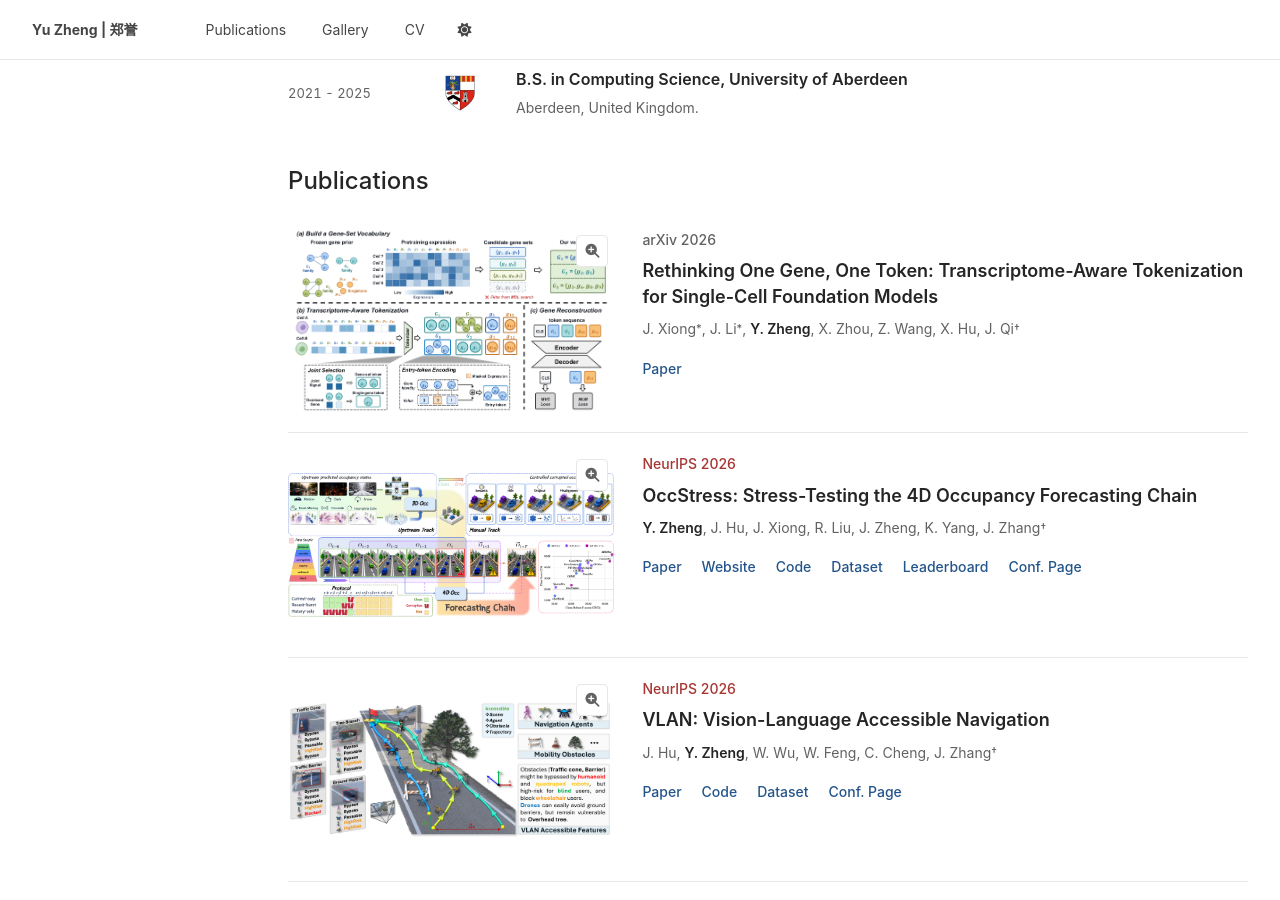
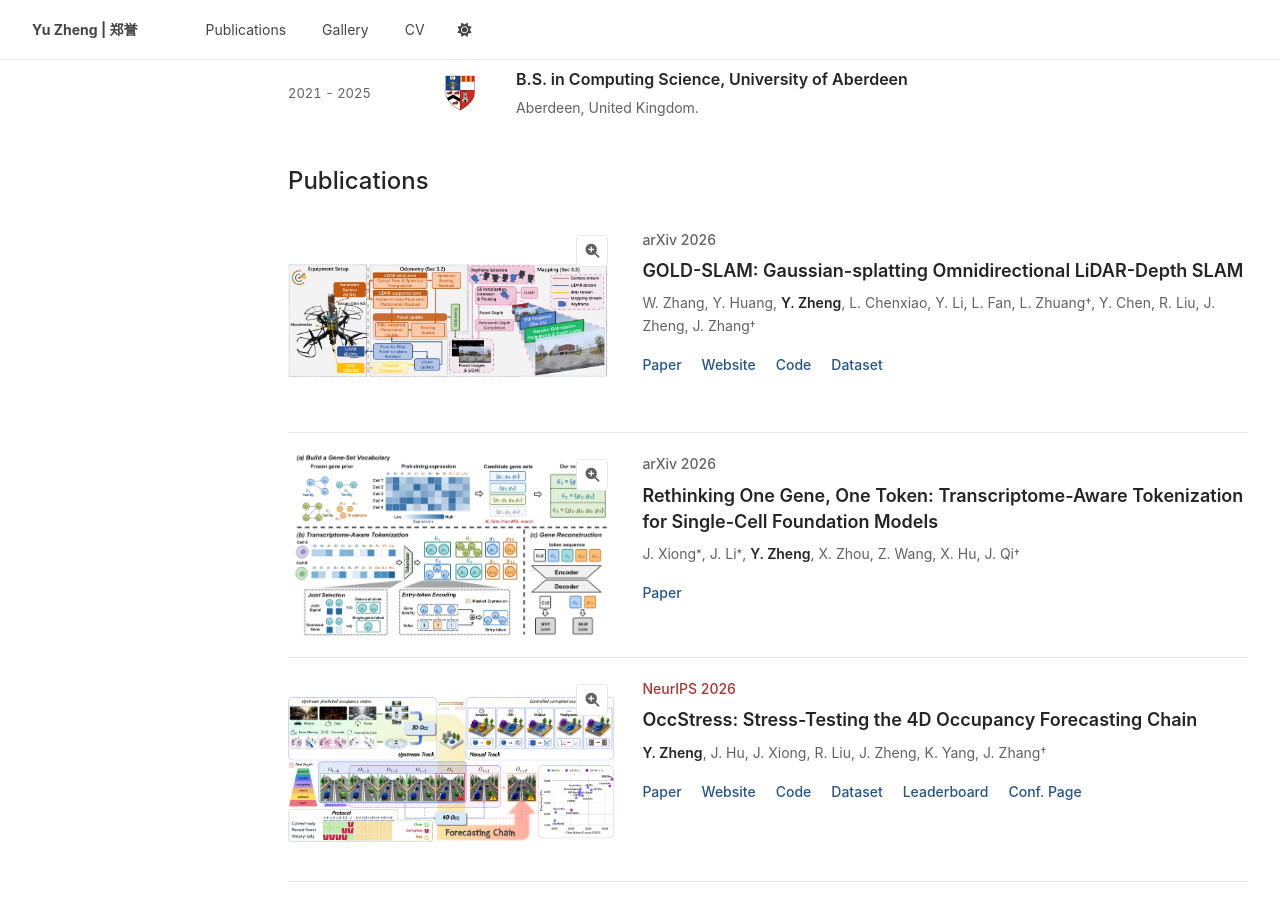
Before and after one commit to FaterYU/FaterYU.github.io, a Jekyll site: the page built from _pages/about.md, in a window 1280 px wide and 900 px high, scrolled down 908 px. Built offline with Jekyll 4.4.1, drawn with Linux system fonts in a browser that asks for light colours; some web fonts are replaced.

Commit message:
Add GOLD-SLAM publication, overview figure and resource links

```diff
--- a/_data/profile.yml
+++ b/_data/profile.yml
@@ -36,6 +36,36 @@ news:
 
 publications:
   # Sort by first preprint month, except the NeurIPS papers use their acceptance month.
+  - venue: "arXiv 2026"
+    sort_month: "2026-11"
+    title: "GOLD-SLAM: Gaussian-splatting Omnidirectional LiDAR-Depth SLAM"
+    id: "gold-slam"
+    authors:
+      - name: "W. Zhang"
+      - name: "Y. Huang"
+      - name: "Y. Zheng"
+        highlight: true
+      - name: "L. Chenxiao"
+      - name: "Y. Li"
+      - name: "L. Fan"
+      - name: "L. Zhuang"
+        corresponding: true
+      - name: "Y. Chen"
+      - name: "R. Liu"
+      - name: "J. Zheng"
+      - name: "J. Zhang"
+        corresponding: true
+    image: "/images/publications/gold-slam-overview.png"
+    image_alt: "GOLD-SLAM tracking and mapping pipeline with panoramic camera, LiDAR and IMU inputs"
+    links:
+      - label: "Paper"
+        url: "https://arxiv.org/abs/2611.32335"
+      - label: "Website"
+        url: "https://insailab.org/GOLD-SLAM"
+      - label: "Code"
+        url: "https://github.com/InSAI-Lab/GOLD-SLAM"
+      - label: "Dataset"
+        url: "https://huggingface.co/datasets/InSAI-Lab/WHOLE"
   - venue: "arXiv 2026"
     sort_month: "2026-10"
     title: "Rethinking One Gene, One Token: Transcriptome-Aware Tokenization for Single-Cell Foundation Models"
```
Also changed, not shown: images/publications/gold-slam-overview.png (added).
